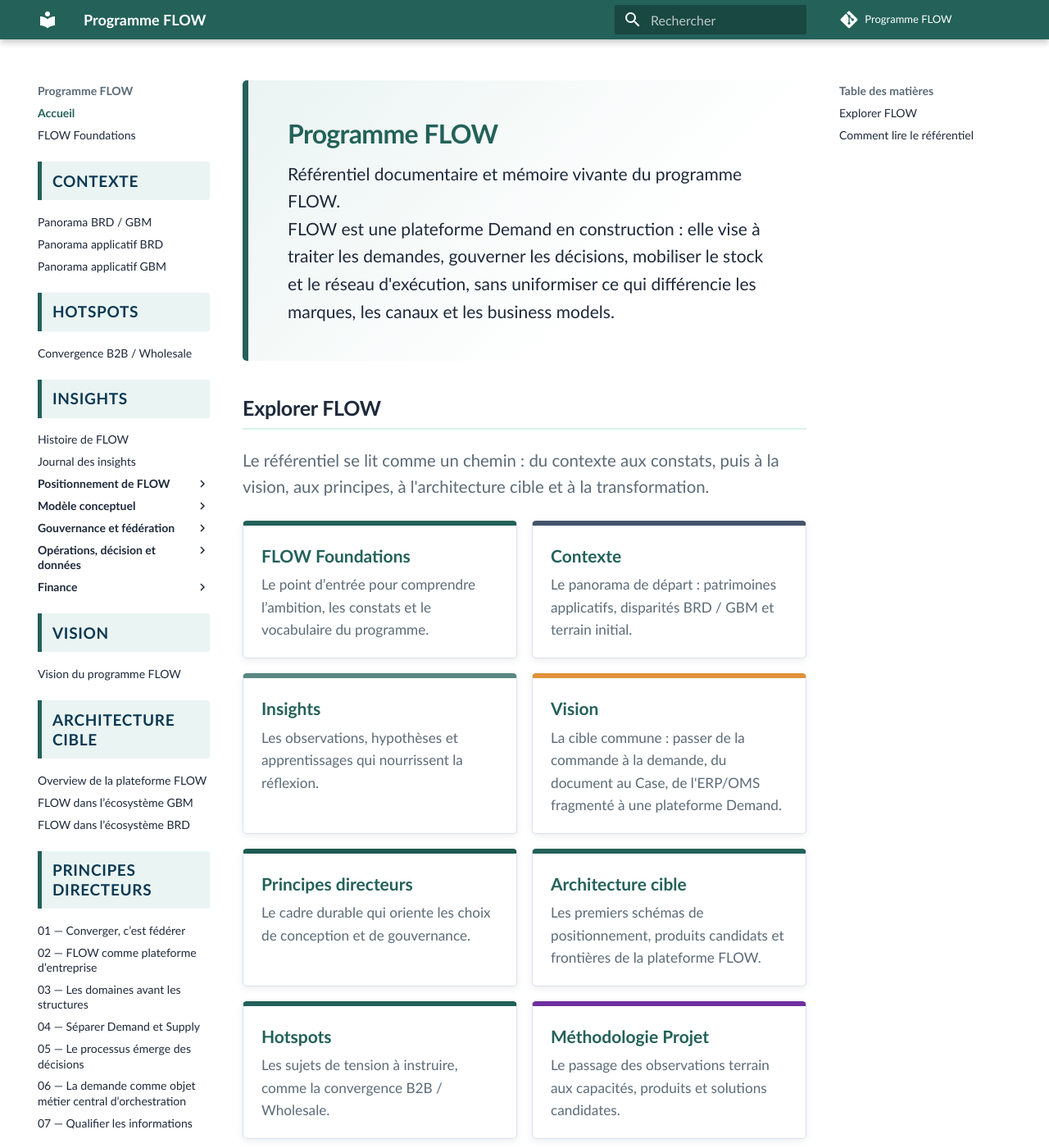
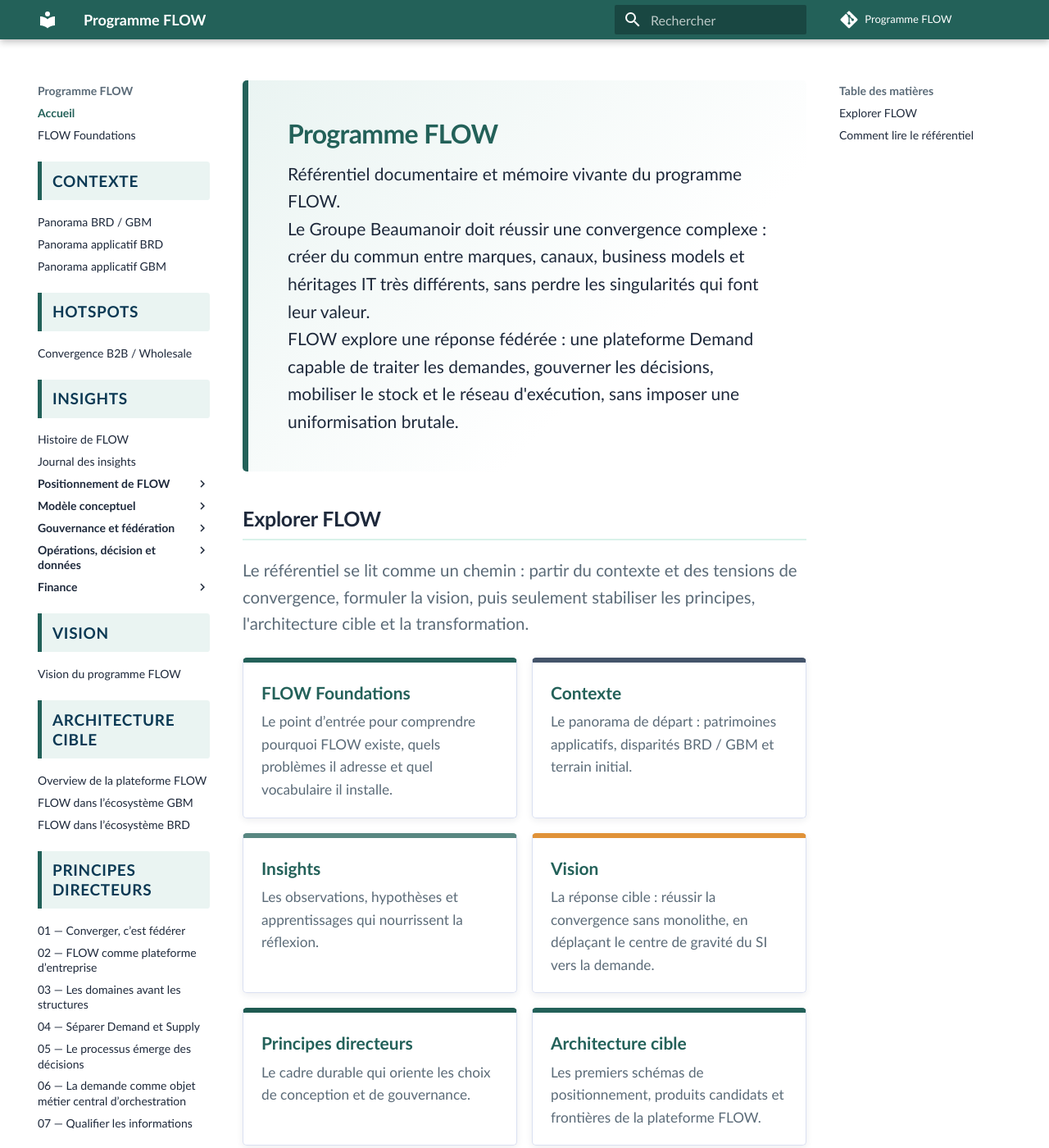
Before and after one commit to laurent-sintes/FLOW-Program, an MkDocs documentation site: the page built from docs/index.md, in a window 1280 px wide and 1400 px high. Shown: the whole window at 82% size. Built offline with MkDocs 1.6.1 and Material for MkDocs 9.7.7, drawn with Linux system fonts in a browser that asks for light colours; comment, search, counter and statistics services are not loaded; some of the changed text lies outside the part shown.

Commit message:
Reframe home page around convergence tension

```diff
--- a/docs/index.md
+++ b/docs/index.md
@@ -1,17 +1,18 @@
 <div class="flow-hero">
   <h1>Programme FLOW</h1>
   <p>Référentiel documentaire et mémoire vivante du programme FLOW.</p>
-  <p>FLOW est une plateforme Demand en construction : elle vise à traiter les demandes, gouverner les décisions, mobiliser le stock et le réseau d'exécution, sans uniformiser ce qui différencie les marques, les canaux et les business models.</p>
+  <p>Le Groupe Beaumanoir doit réussir une convergence complexe : créer du commun entre marques, canaux, business models et héritages IT très différents, sans perdre les singularités qui font leur valeur.</p>
+  <p>FLOW explore une réponse fédérée : une plateforme Demand capable de traiter les demandes, gouverner les décisions, mobiliser le stock et le réseau d'exécution, sans imposer une uniformisation brutale.</p>
 </div>
 
 ## Explorer FLOW
 
-<p class="flow-section-intro">Le référentiel se lit comme un chemin : du contexte aux constats, puis à la vision, aux principes, à l'architecture cible et à la transformation.</p>
+<p class="flow-section-intro">Le référentiel se lit comme un chemin : partir du contexte et des tensions de convergence, formuler la vision, puis seulement stabiliser les principes, l'architecture cible et la transformation.</p>
 
 <div class="flow-home-grid">
   <a class="flow-card" href="flow-foundations/">
     <strong>FLOW Foundations</strong>
-    <span>Le point d’entrée pour comprendre l’ambition, les constats et le vocabulaire du programme.</span>
+    <span>Le point d’entrée pour comprendre pourquoi FLOW existe, quels problèmes il adresse et quel vocabulaire il installe.</span>
   </a>
   <a class="flow-card flow-card--context" href="contexte/">
     <strong>Contexte</strong>
@@ -23,7 +24,7 @@
   </a>
   <a class="flow-card flow-card--vision" href="architecture-entreprise/vision/">
     <strong>Vision</strong>
-    <span>La cible commune : passer de la commande à la demande, du document au Case, de l'ERP/OMS fragmenté à une plateforme Demand.</span>
+    <span>La réponse cible : réussir la convergence sans monolithe, en déplaçant le centre de gravité du SI vers la demande.</span>
   </a>
   <a class="flow-card flow-card--principles" href="architecture-entreprise/principes-directeurs/">
     <strong>Principes directeurs</strong>
@@ -35,7 +36,7 @@
   </a>
   <a class="flow-card" href="hotspots/">
     <strong>Hotspots</strong>
-    <span>Les sujets de tension à instruire, comme la convergence B2B / Wholesale.</span>
+    <span>Les points durs de convergence à instruire explicitement.</span>
   </a>
   <a class="flow-card flow-card--method" href="methode/">
     <strong>Méthodologie Projet</strong>
```
